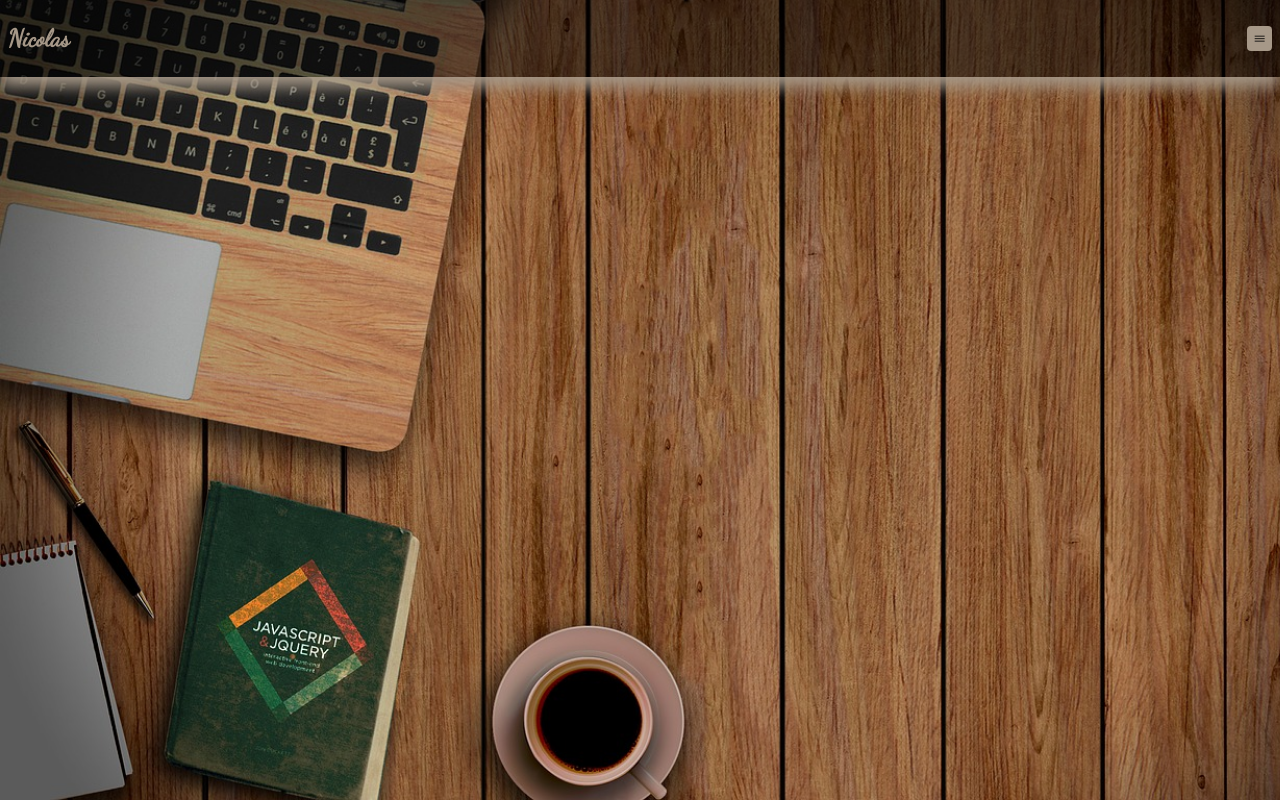
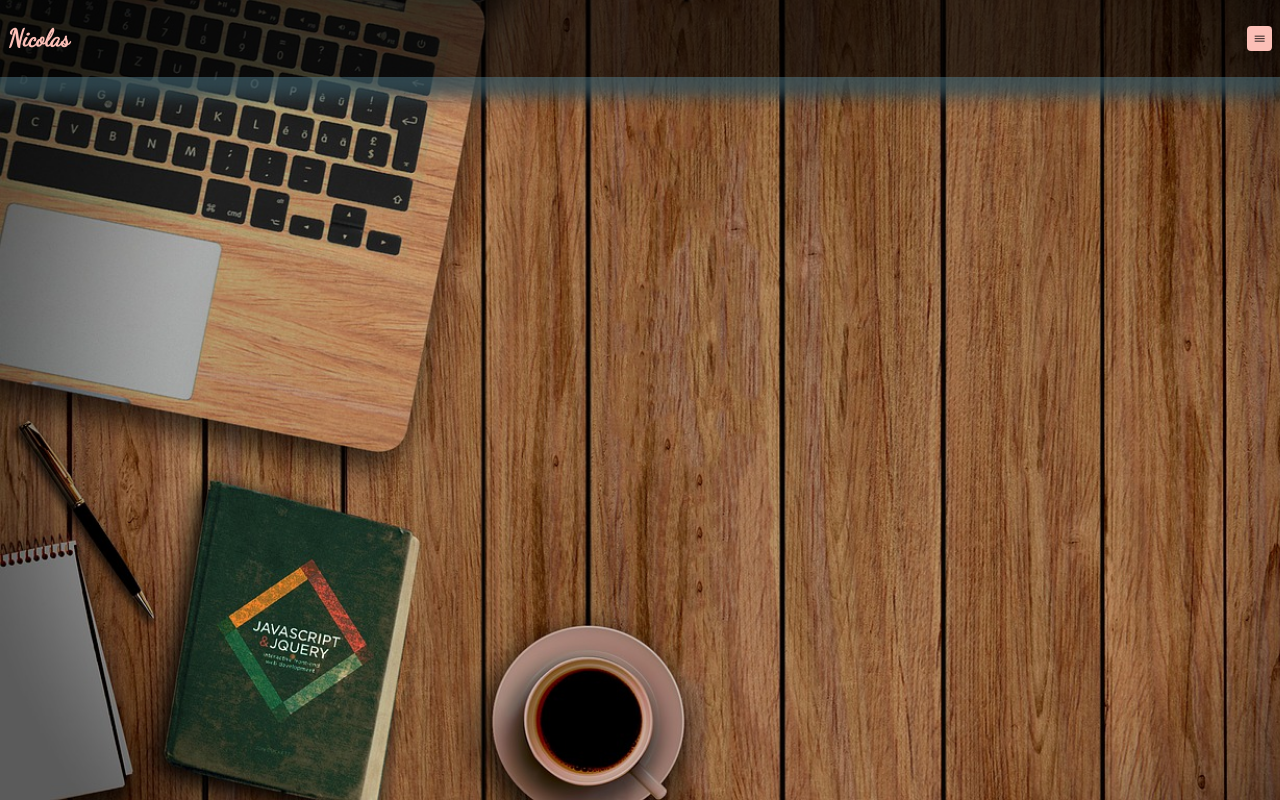
Before and after one commit to Monsieur-Nico/Monsieur-Nico, a React (Create React App) app in the folder portfolio/: page / in a window 1280 px wide. Built offline with nearby package versions, Linux system fonts and the light colour scheme.

Commit message:
Fix Header colors

```diff
--- a/portfolio/src/Components/Style/Header.scss
+++ b/portfolio/src/Components/Style/Header.scss
@@ -9,13 +9,12 @@
   align-items: center;
   width: 100vw;
   height: 25%;
-  background-color: rgba(0, 0, 0, 0.5);
-  background-size: auto;
-  box-shadow: 0px 10px 15px 0px rgb(166 152 136);
+  background-color: rgba(0, 0, 0, 0.65);
+  box-shadow: 0px 10px 15px 10px rgba(51, 78, 88, 0.81);
 
   .logo {
     padding-left: 0.5rem;
-    color: palette.$grullo;
+    color: palette.$melon;
     font-family: "Dancing Script", cursive;
     font-weight: 600;
     font-size: 1.5em;
@@ -34,7 +33,7 @@
       border: none;
       margin-right: 0.5rem;
       border-radius: 0.25rem;
-      background-color: palette.$grullo;
+      background-color: palette.$melon;
     }
   }
 }
```
